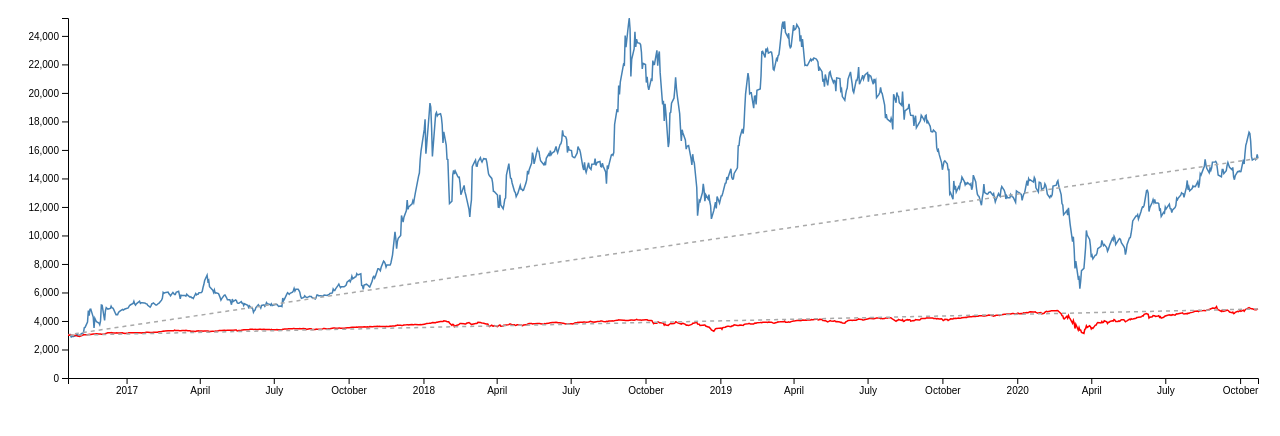
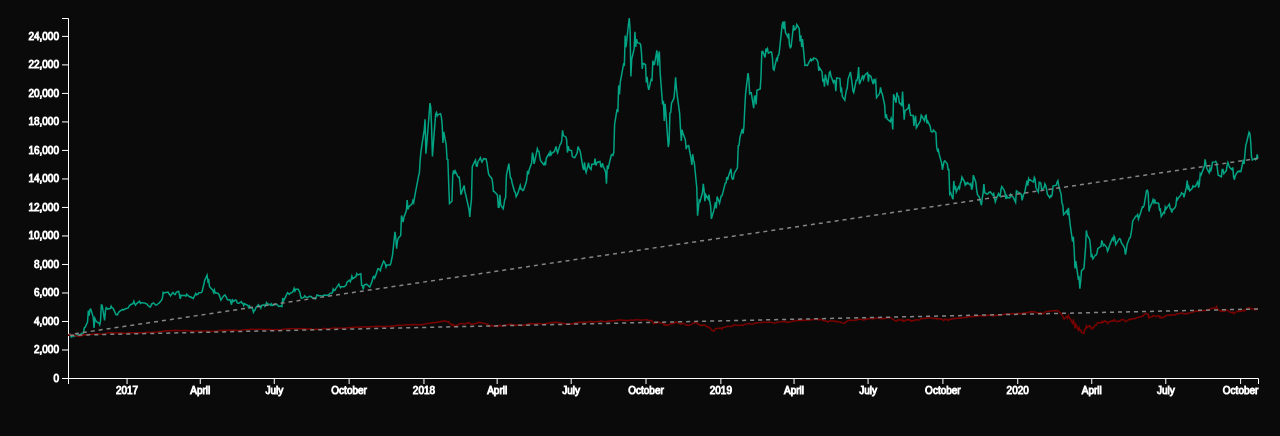
Before and after one commit to pecunias/stock-performance, a plain HTML site: page index.html in a window 1280 px wide. Drawn offline with nearby package versions, Linux system fonts and the light colour scheme.

Commit message:
support redrawing at resize

```diff
--- a/index.html
+++ b/index.html
@@ -8,11 +8,16 @@
     <div id="my_dataviz"></div>
 
     <script>
+            function draw() {
+                const parentElement = document.getElementById("my_dataviz");
+                if (parentElement.childNodes[0]) {
+                    parentElement.removeChild(parentElement.childNodes[0])
+                }
+
                 // set the dimensions and margins of the graph
                 var margin = {top: 10, right: 30, bottom: 30, left: 60},
                     width = window.innerWidth - margin.left - margin.right,
                     height = 400 - margin.top - margin.bottom;
-
                 // append the svg object to the body of the page
                 var svg = d3.select("#my_dataviz")
                 .append("svg")
@@ -39,6 +44,7 @@
                         .range([ 0, width ]);
                     svg.append("g")
                         .attr("transform", "translate(0," + height + ")")
+                        .attr("class", "axis")
                         .call(d3.axisBottom(x));
 
                     // Add Y axis
@@ -46,13 +52,14 @@
                         .domain([0, d3.max(data, function(d) { return +d.value; })])
                         .range([ height, 0 ]);
                     svg.append("g")
+                        .attr("class", "axis")
                         .call(d3.axisLeft(y));
 
                     // Add the line
                     svg.append("path")
                         .datum(data)
                         .attr("fill", "none")
-                    .attr("stroke", "steelblue")
+                        .attr("stroke", "#00a383ff")
                         .attr("stroke-width", 1.5)
                         .attr("d", d3.line()
                         .x(function(d) { return x(d.date) })
@@ -63,7 +70,7 @@
                     svg.append("path")
                         .datum(data.filter((element, index, array) => index === 0 || index === array.length - 1))
                         .attr("fill", "none")
-                    .attr("stroke", "darkgrey")
+                        .attr("stroke", "#858585ff")
                         .attr("stroke-dasharray", "4")
                         .attr("stroke-width", 1.5)
                         .attr("d", d3.line()
@@ -84,7 +91,7 @@
                             svg.append("path")
                             .datum(data)
                             .attr("fill", "none")
-                        .attr("stroke", "red")
+                            .attr("stroke", "#7A0000")
                             .attr("stroke-width", 1.5)
                             .attr("d", d3.line()
                             .x(function(d) { return x(d.date) })
@@ -95,7 +102,7 @@
                             svg.append("path")
                             .datum(data.filter((element, index, array) => index === 0 || index === array.length - 1))
                             .attr("fill", "none")
-                        .attr("stroke", "darkgrey")
+                            .attr("stroke", "#858585ff")
                             .attr("stroke-dasharray", "4")
                             .attr("stroke-width", 1.5)
                             .attr("d", d3.line()
@@ -106,5 +113,26 @@
                         }
                     );
                 });
+            }
+            draw();
+            window.onresize = draw;
     </script>
+
+    <style>
+        /* paolo-veronese-green: #00a383ff;
+        --red: #7A0000;
+        --eerie-black: #252525ff;
+        --safety-orange: #ff7300ff;
+        --battleship-grey: #858585ff;
+        --rich-black-fogra-39: #0a0a0aff;
+        --white: #ffffffff;
+        */
+        body {
+            background: #0a0a0aff;
+        }
+
+        .axis line, .axis path, .axis text{
+            stroke: white;
+        }
+    </style>
 </html>
```
Lines whose indentation alone changed are shown as unchanged.
